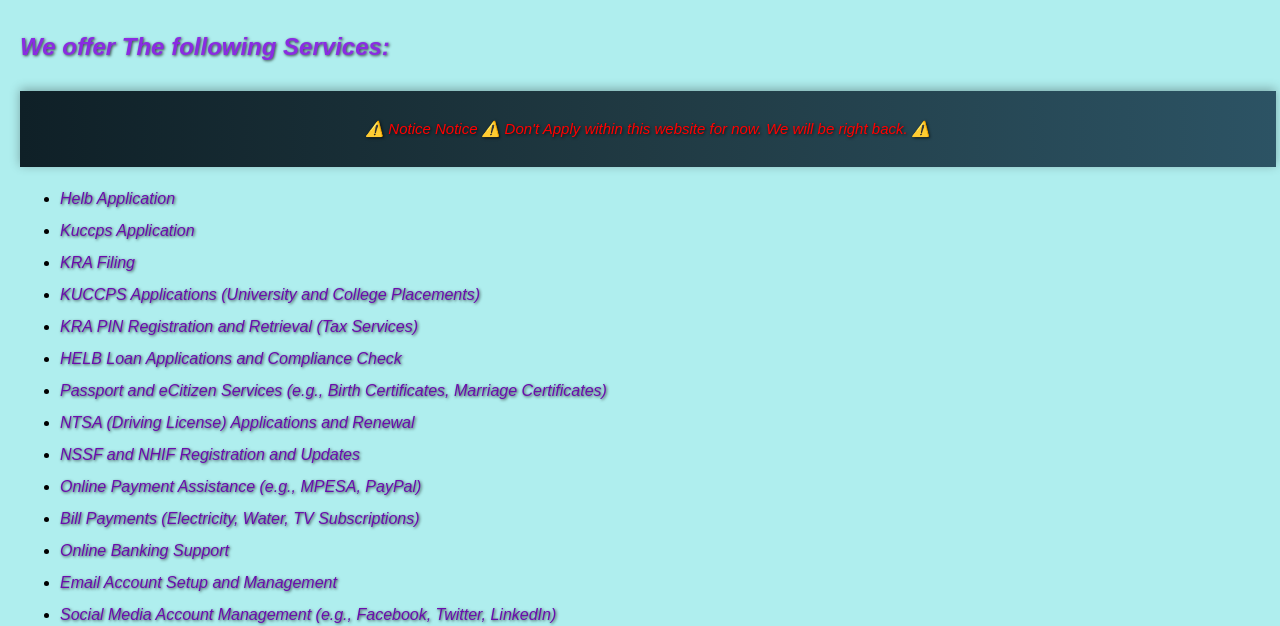
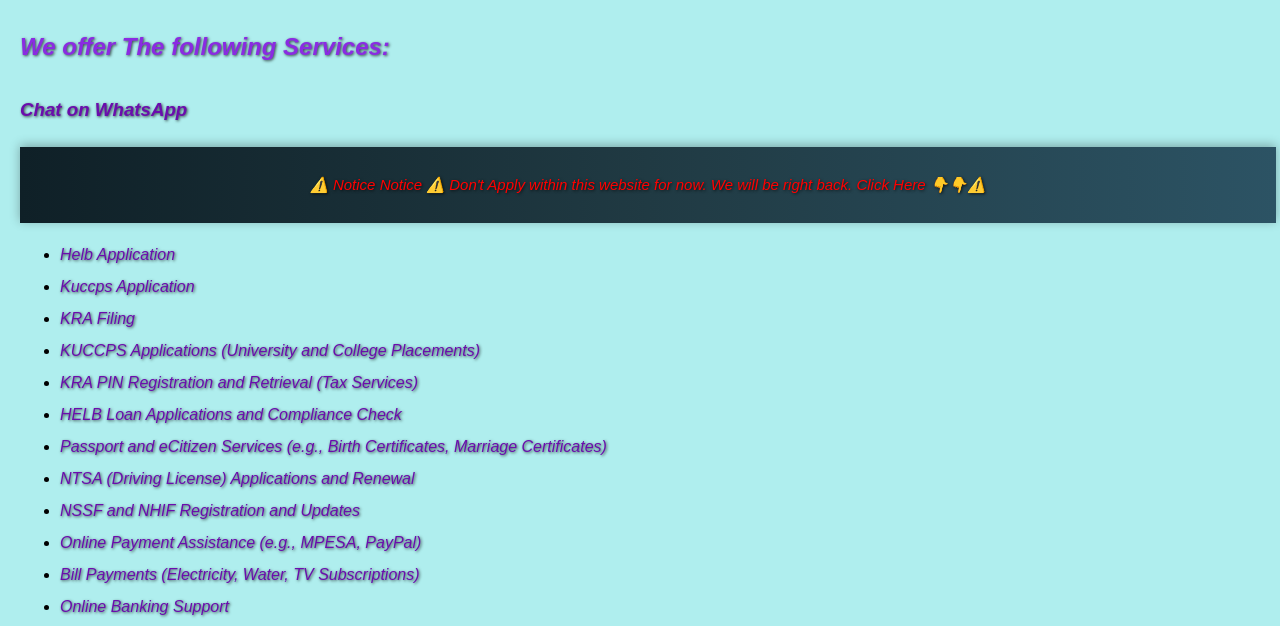
Before and after one commit to kuccps/sabron, a website: page public/cyberservices.html in a window 1280 px wide. Shown: the part 184-810 px from the top of the page. Drawn offline with Linux system fonts and the light colour scheme.

Commit message:
Update cyberservices.html

```diff
--- a/public/cyberservices.html
+++ b/public/cyberservices.html
@@ -42,8 +42,11 @@
     <main id="main-content">
       <h1 class="page-title">Dasboard</h1>
       <h2>We offer The following Services: </h2>
+      <h3><a href="https://wa.me/254724061467?text=Kindly%20Send%20Your%20Description%20of%20Service%20You%20Want" target="_blank">
+    Chat on WhatsApp
+      </a></h3>
     <div class="marquee">
-    <p>⚠️ Notice Notice ⚠️ Don't Apply within this website for now. We will be right back. ⚠️</p>
+    <p>⚠️ Notice Notice ⚠️ Don't Apply within this website for now. We will be right back. Click Here 👇👇⚠️</p>
 </div>
 
 <style>
```
